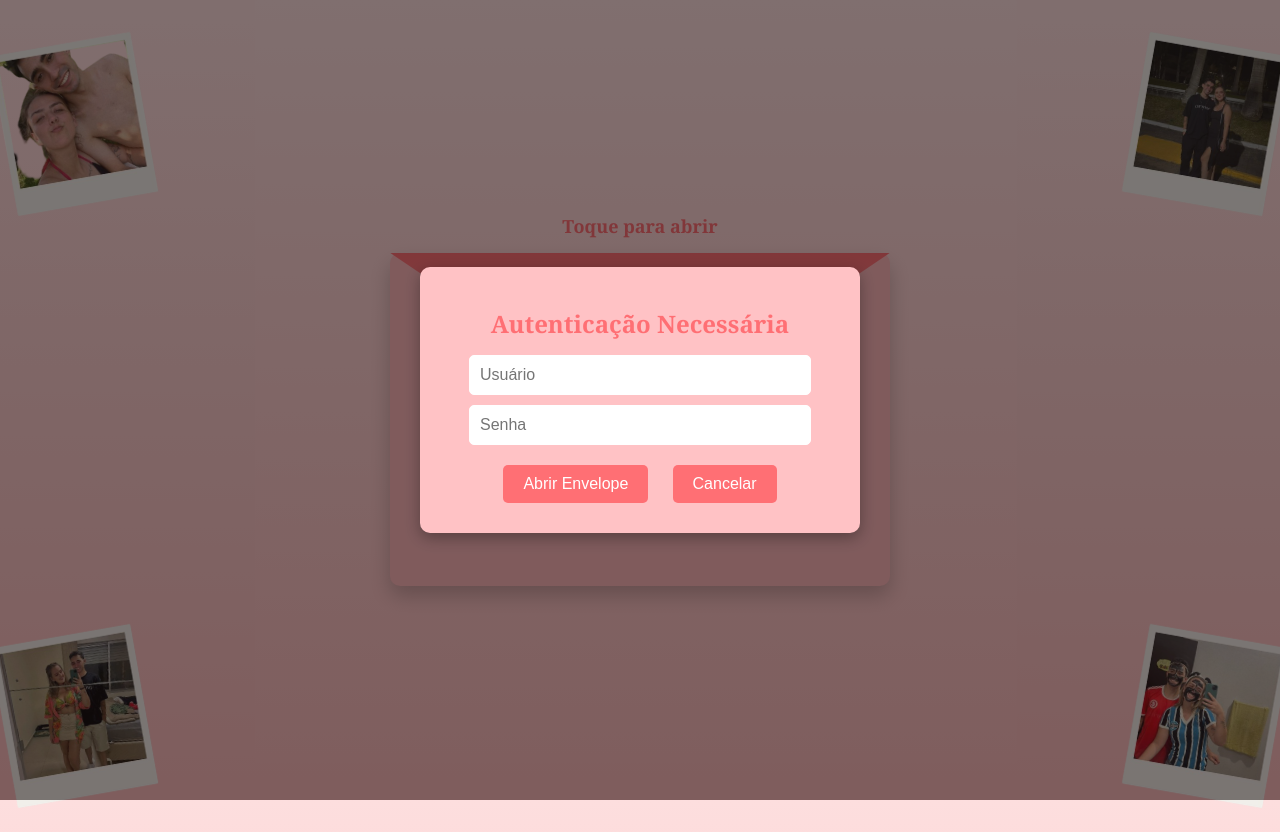
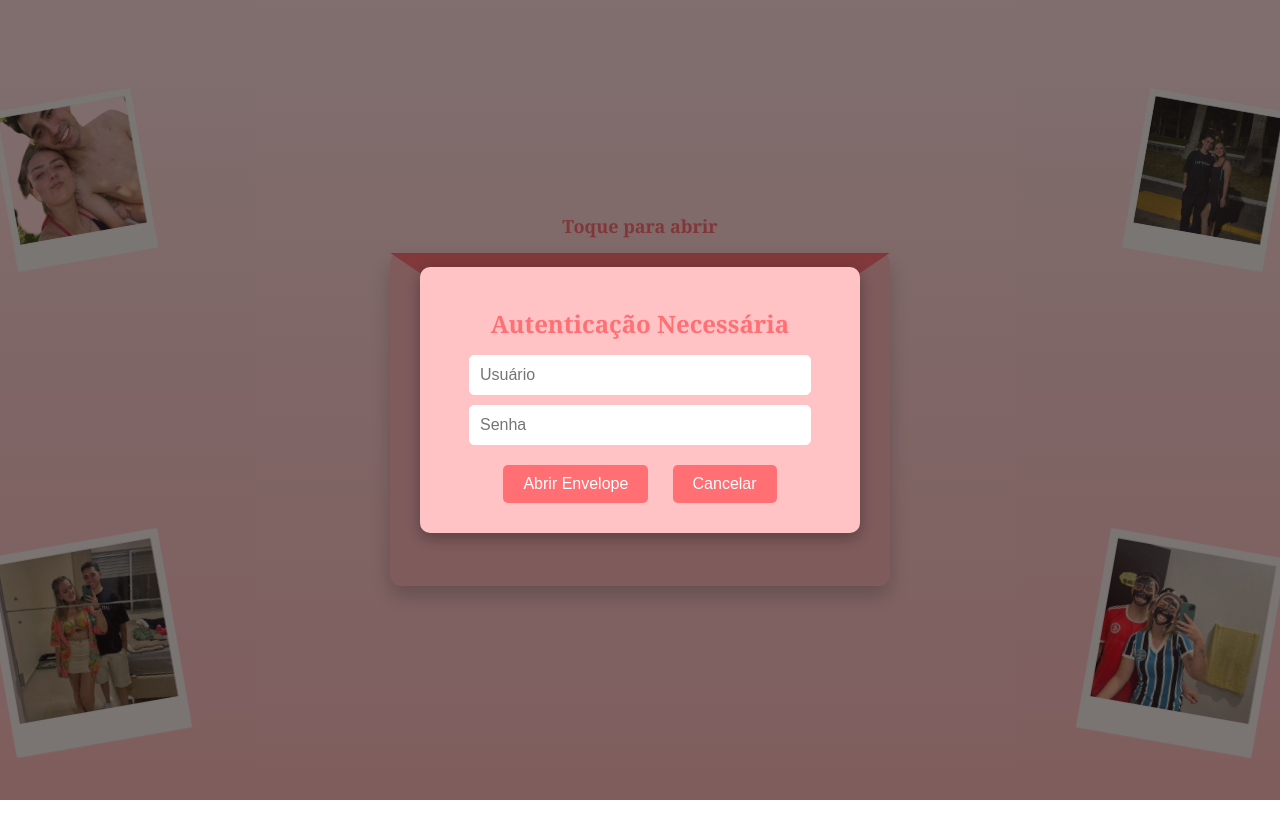
Before and after one commit to mateusvs01/nicolekrause, a plain HTML site: page index.html in a window 1280 px wide. Shown: the top 832 px of the page. After the commit the page ends 800 px from the top, so only its background shows below. Drawn offline with Linux system fonts and the light colour scheme.

Commit message:
Update styles.css

```diff
--- a/styles.css
+++ b/styles.css
@@ -121,30 +121,30 @@ body {
 }
 
 .img1 {
-    top: 3%;
+    top: 10%;
     left: -2%;
     width: 200px;
     transform: rotate(-10deg);
 }
 
 .img2 {
-    top: 3%;
+    top: 10%;
     right: -2%;
     width: 200px;
     transform: rotate(10deg);
 }
 
 .img3 {
-    bottom: -2%;
-    left: -2%;
-    width: 200px;
+    bottom: 4%;
+    left: -3%;
+    width: 250px;
     transform: rotate(-10deg);
 }
 
 .img4 {
-    bottom: -2%;
+    bottom: 4%;
     right: -2%;
-    width: 200px;
+    width: 250px;
     transform: rotate(10deg);
 }
 
```
